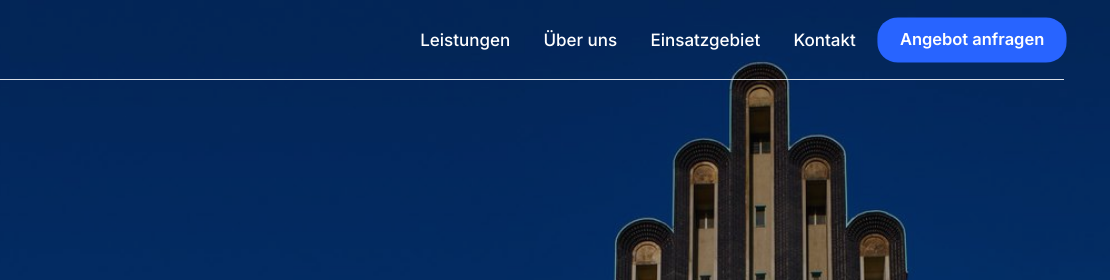
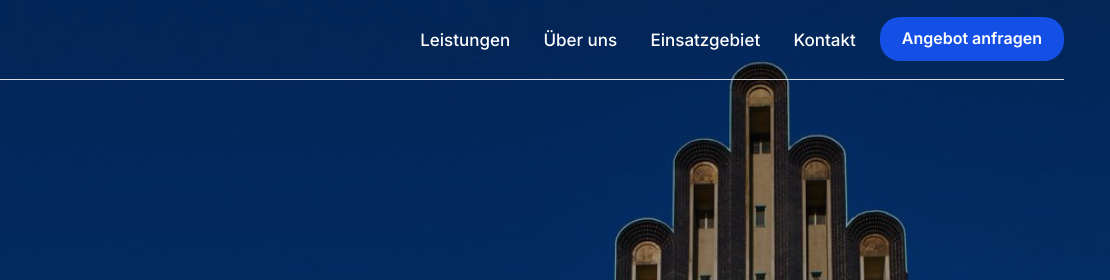
Before and after one commit to NaiFuse/mosag, an Astro site: page / in a window 1280 px wide. In both pictures the pointer is over the link "Angebot anfragen". Shown: the top 280 px of the page, 170-1280 px from the left. Built offline with nearby package versions, Linux system fonts and the light colour scheme; Astro itself is replaced by a stand-in of ours.

Commit message:
Buttons: restore original hover (lift + darker background)
Co-Authored-By: Claude Opus 5.5 <noreply@anthropic.com>

```diff
--- a/src/styles/global.css
+++ b/src/styles/global.css
@@ -73,13 +73,14 @@ h3 { font-size: var(--fs-h3); line-height: 1.1; letter-spacing: -0.03em; }
   border: 2px solid transparent; border-radius: var(--radius-button);
   font-size: clamp(16px, 1.25vw, 19px); font-weight: 600; line-height: 1.2;
   text-decoration: none; white-space: nowrap;
-  transition: transform .4s cubic-bezier(.2, .7, .2, 1);
+  transition: background-color .2s, color .2s, border-color .2s, transform .2s;
 }
-/* Hover: grow very slightly */
-.btn:hover, .button:hover, .btn:focus-visible, .button:focus-visible { transform: scale(1.03); }
+.btn:hover, .button:hover { transform: translateY(-1px); }
 .btn-lg { min-height: 64px; padding: 18px 34px; }
 .btn-primary, .button-primary { background: var(--color-primary); color: #fff; }
+.btn-primary:hover, .button-primary:hover { background: var(--color-primary-hover); }
 .btn-secondary, .button-light { background: #fff; color: var(--color-primary); }
+.btn-secondary:hover, .button-light:hover { background: var(--color-muted); }
 .btn-outline { border-color: var(--color-primary); }
 .btn-group { display: flex; flex-wrap: wrap; gap: 14px; }
 
```
